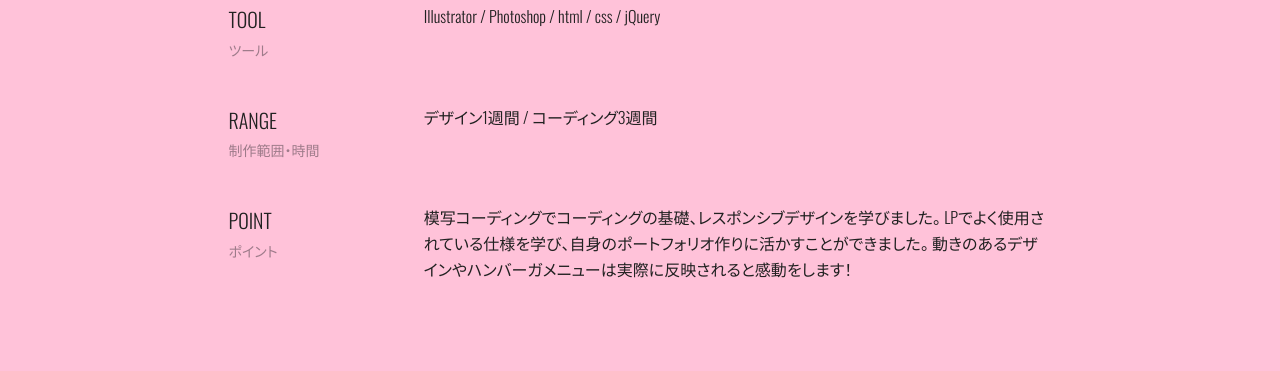
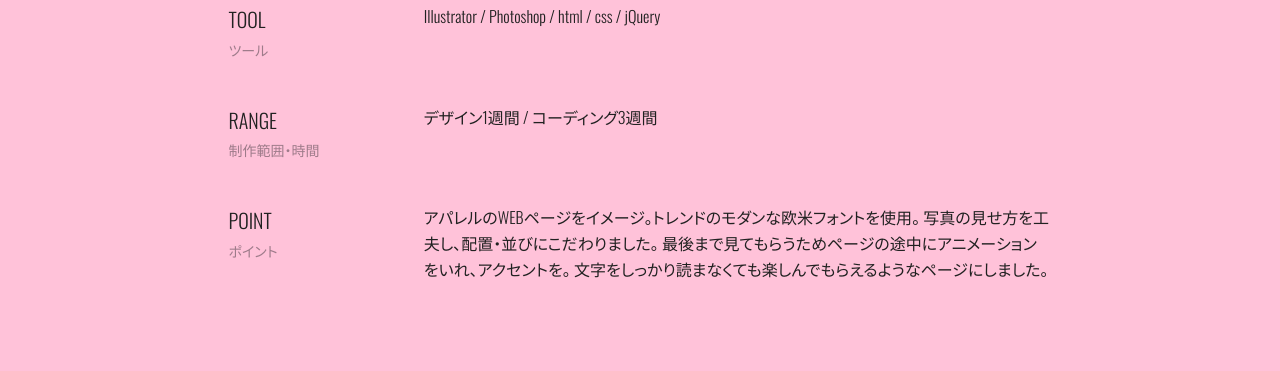
Before and after one commit to nakoueno/portforio_ueno, a plain HTML site: page portfotio_cording_ueno/works_3.html in a window 1280 px wide. Shown: the part 1094-1465 px from the top of the page. Drawn offline with nearby package versions, Linux system fonts and the light colour scheme; grey boxes are pictures that could not be loaded.

Commit message:
Add files via upload

```diff
--- a/portfotio_cording_ueno/works_3.html
+++ b/portfotio_cording_ueno/works_3.html
@@ -77,20 +77,21 @@
                 <tr><td><span class="works_text1">RANGE</span><br><span class="works_text2">制作範囲・時間</span></td>
                 <td>デザイン1週間 / コーディング3週間</td></tr>
                 <tr><td><span class="works_text1">POINT</span><br><span class="works_text2">ポイント</span></td>
-                <td>模写コーディングでコーディングの基礎、レスポンシブデザインを学びました。
-                    LPでよく使用されている仕様を学び、自身のポートフォリオ作りに活かすことができました。
-                    動きのあるデザインやハンバーガメニューは実際に反映されると感動をします！
+                <td>アパレルのWEBページをイメージ。トレンドのモダンな欧米フォントを使用。
+                    写真の見せ方を工夫し、配置・並びにこだわりました。
+                    最後まで見てもらうためページの途中にアニメーションをいれ、アクセントを。
+                    文字をしっかり読まなくても楽しんでもらえるようなページにしました。
                 </td></tr>
             </table>
         </div>
-        <div class="works_img">
+        <!-- <div class="works_img">
             <div class="works_img1">
                 <img src="./image/works_3_1.png" alt="works_2_1">
             </div>
             <div class="works_img2">
                 <img src="./image/works_3_2.png" alt="works_2_1">
             </div>
-        </div>
+        </div> -->
         <div class="works_top">
             <a href="./works_all.html" class="about_botton2">MORE</a>
         </div>
```
